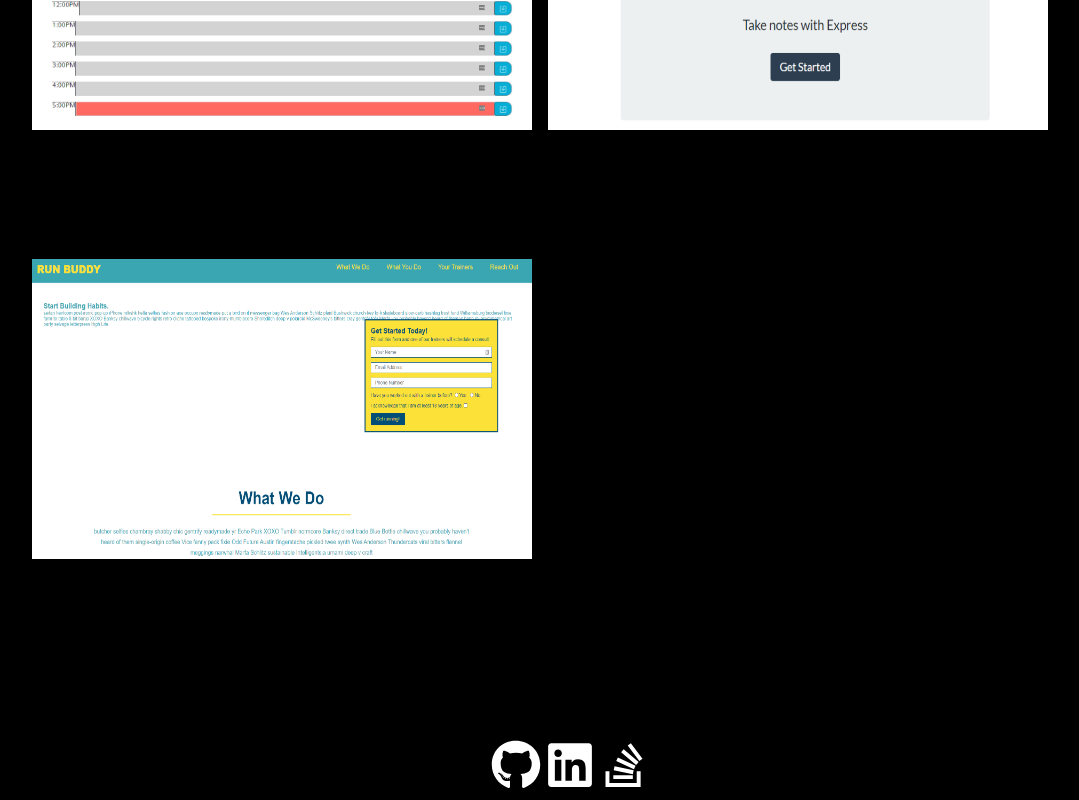
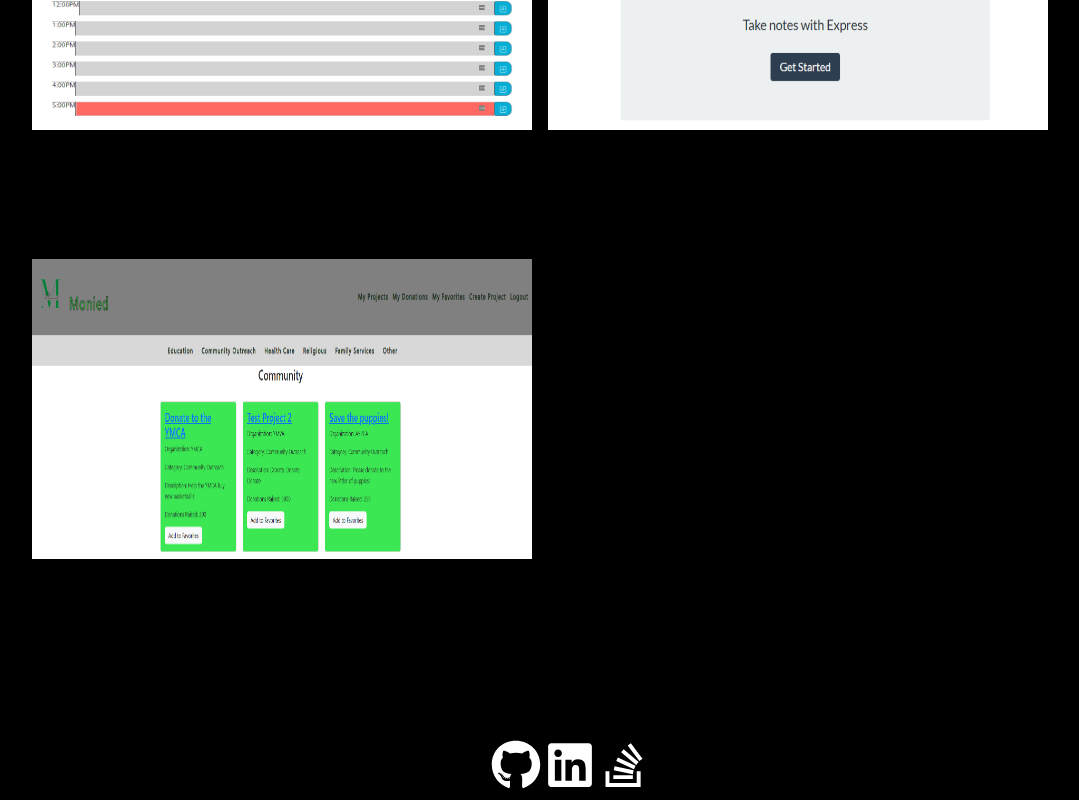
Before and after one commit to sfhill24/React-Portfolio, a React (Create React App) app: page /portfolio in a window 1280 px wide. Shown: the part 717-1517 px from the top of the page, without its empty margins (70-1149 px from the left). Built offline with nearby package versions, Linux system fonts and the light colour scheme.

Commit message:
added project 3 to portfolio

```diff
--- a/src/components/Portfolio/index.js
+++ b/src/components/Portfolio/index.js
@@ -37,12 +37,12 @@
             live: " https://notetaker-sfh.herokuapp.com/"
         },
         {
-            name: "Run Buddy",
-            decription: "A website that offers fitness training.",
-            languages: "HTML/CSS",
-            image: "RunBuddy.png",
-            gitHubLink: "https://github.com/sfhill24/run-buddy",
-            live: " https://lernantino.github.io/run-buddy/"
+            name: "Monied",
+            decription: "A website that offers crowdfunding for non-profits.",
+            languages: "MERN",
+            image: "Monied.png",
+            gitHubLink: "https://github.com/kristacannady/Monied.git",
+            live: " https://aqueous-scrubland-12058.herokuapp.com/"
         }
     ])
 
```
Also changed, not shown: src/assets/projectImage/Monied.png (added), 7 other files (tests, documents, lock files or other folders).
